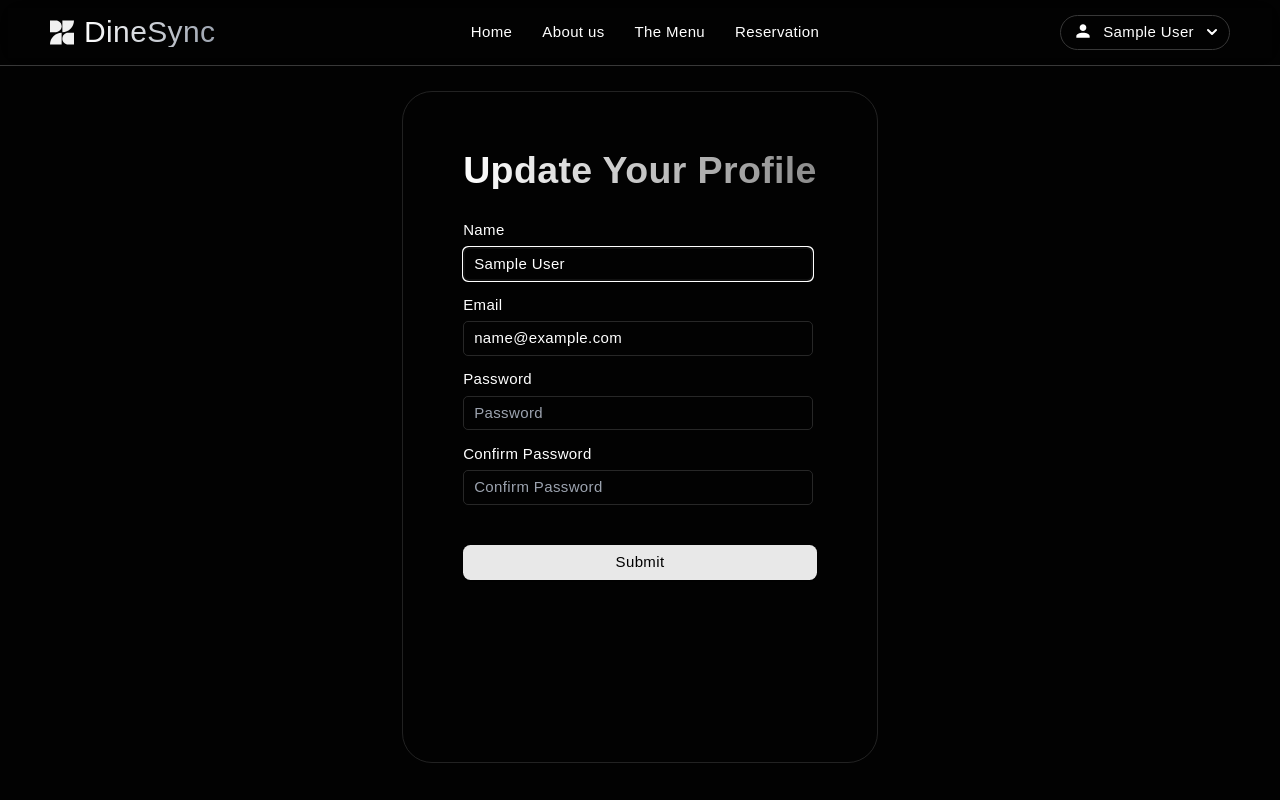
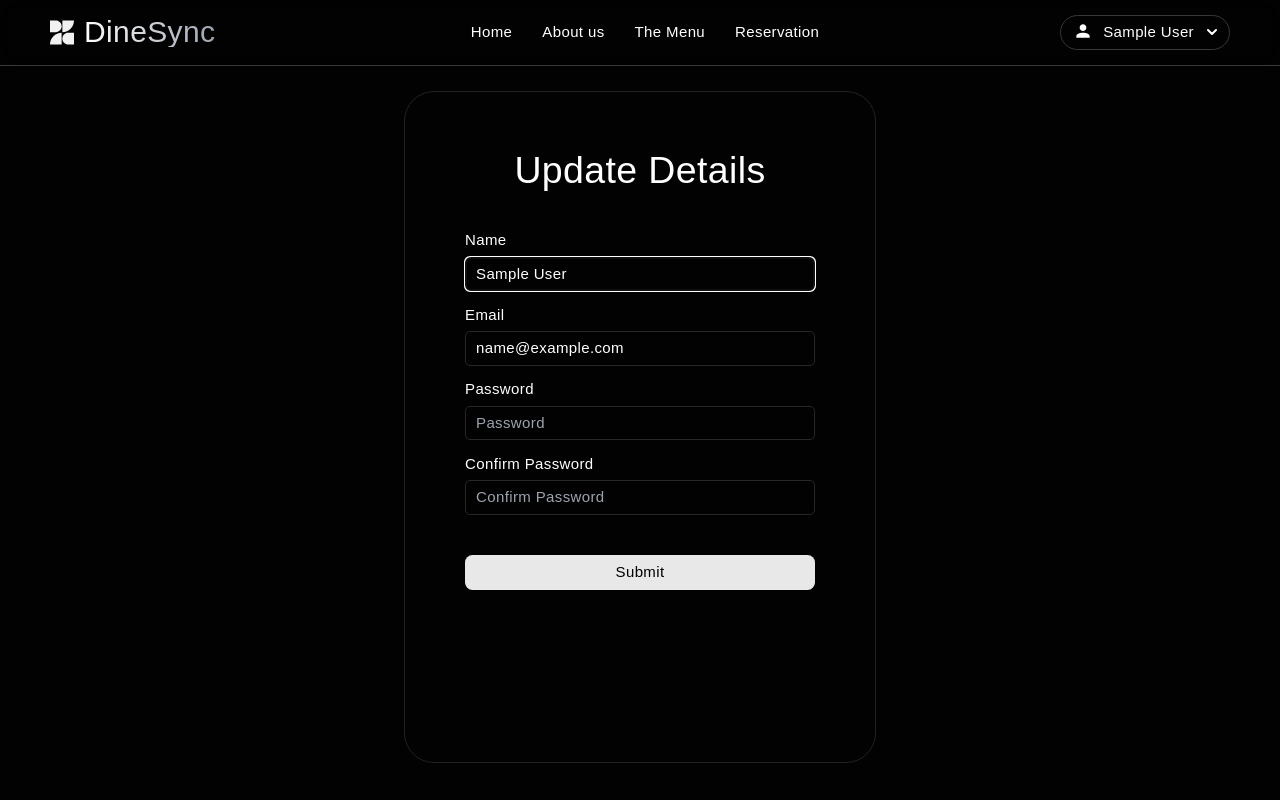
Before and after one commit to jsaugat/The-DINESYNC, a React (Vite) app in the folder client/: page /profile in a window 1280 px wide. Shown: the top 800 px of the page. Built offline with nearby package versions, Linux system fonts and the light colour scheme; sample sign-in values are in the browser's storage; a web font is replaced by a local one.

Commit message:
formatting

```diff
--- a/client/src/Pages/Login.jsx
+++ b/client/src/Pages/Login.jsx
@@ -36,7 +36,6 @@ function Login() {
     try {
       //? Step1: hit backend api and retrieve data
       const res = await login({ email, password }).unwrap(); // unwrap unwraps the promise?
-
       //? Step2: dispatch
       dispatch(setCredentials({ ...res }));
       navigate("/");
--- a/client/src/Pages/Profile.jsx
+++ b/client/src/Pages/Profile.jsx
@@ -79,14 +79,14 @@ function Profile() {
         onSubmit={signupHandler}
       >
         <h3
-          className="text-6xl font-semibold mb-[3rem]"
-          style={{
-            background: "linear-gradient(to right, #ffffff,  #8B8B8B)",
-            webkitBackgroundClip: "text",
-            color: "transparent",
-          }}
+          className="text-6xl font-medium mb-[4rem]"
+          // style={{
+          //   background: "linear-gradient(to right, #ffffff,  #8B8B8B)",
+          //   webkitBackgroundClip: "text",
+          //   color: "transparent",
+          // }}
         >
-          Update Your Profile
+          Update Details
         </h3>
         <div className="flex flex-col items-start">
           <label htmlFor="" className="mb-2">
--- a/client/src/Pages/Reservation.jsx
+++ b/client/src/Pages/Reservation.jsx
@@ -61,8 +61,8 @@ function ReservationPage() {
 
   return (
     <Container>
-      <h1
-        className="text-6xl py-10 pb-16"
+      <h3
+        className="text-6xl font-medium my-[3rem] mt-[13rem]"
         style={{
           background: "linear-gradient(to right, #ffffff,  #8B8B8B)",
           webkitBackgroundClip: "text",
@@ -70,7 +70,7 @@ function ReservationPage() {
         }}
       >
         Make a Reservation
-      </h1>
+      </h3>
       <section className="flex justify-center">
         <Calendar />
         <BookingForm
```
Lines whose indentation alone changed are shown as unchanged.
